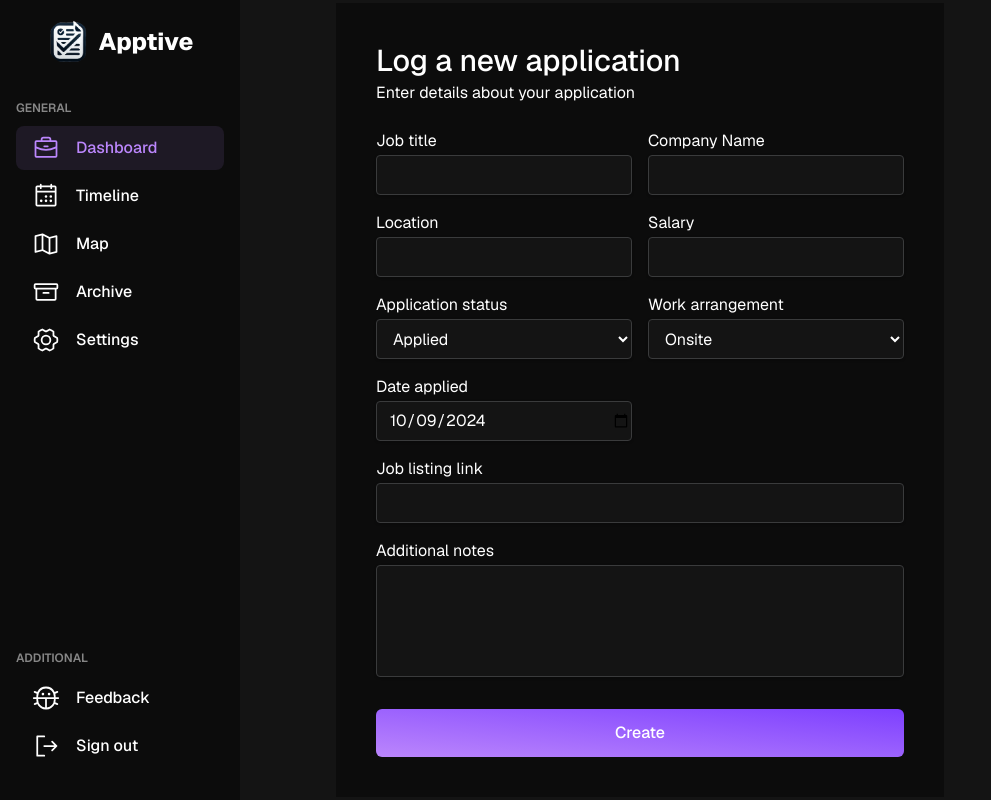
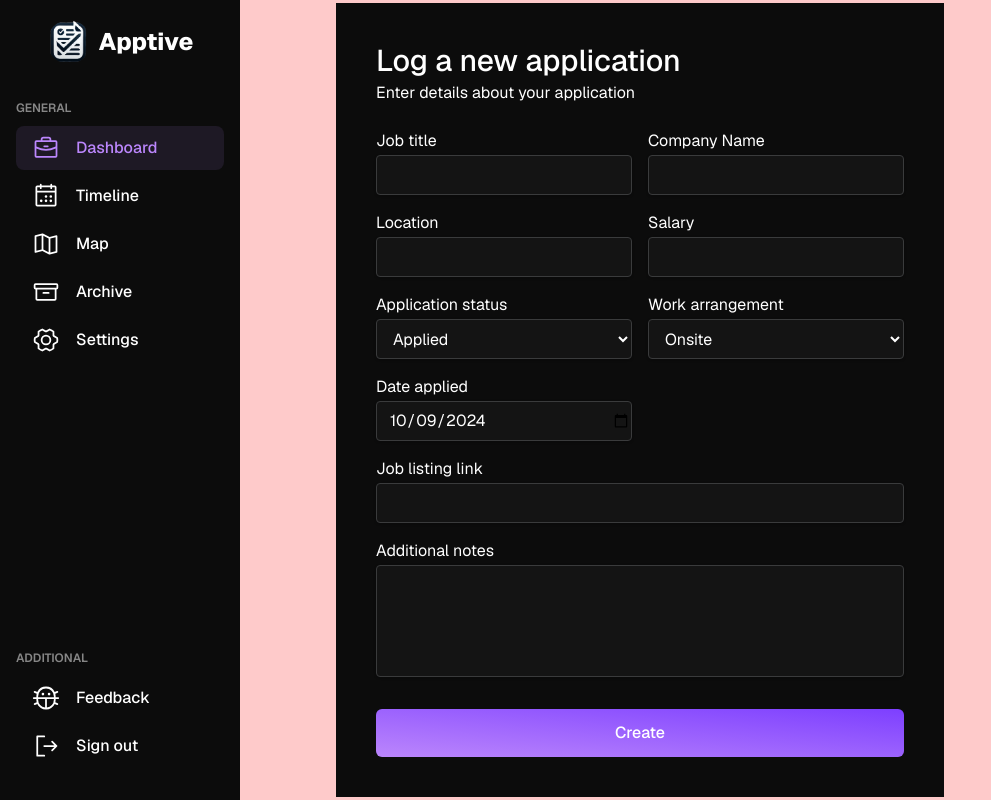
Before and after one commit to krishabbashyal/Apptive, a Next.js app in the folder client/: page /dashboard in a window 1280 px wide. Shown: the whole page, without its empty margins (0-991 px from the left). Built offline with nearby package versions, Linux system fonts and the light colour scheme.

Commit message:
Small changes trying to get this layout to work

```diff
--- a/client/src/app/dashboardWrapper.tsx
+++ b/client/src/app/dashboardWrapper.tsx
@@ -4,11 +4,12 @@ import Sidebar from "@/components/Sidebar/Sidebar";
 
 const DashboardWrapper = ({ children }: { children: React.ReactNode }) => {
   return (
-    <div className="flex min-h-screen w-full">
-      {/* Sidebar */}
-      <Sidebar />
-      <div className="flex w-full flex-col">
-        <div className="h-full w-full bg-background">
+    <div className="flex flex-row min-h-screen w-full">
+      <div className="">
+        <Sidebar />
+      </div>
+      <div className="flex w-full">
+        <div className="h-full w-full bg-red-200 flex items-center justify-center">
           {children}
         </div>
       </div>
```
